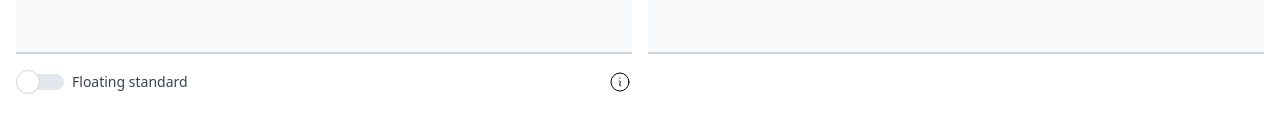
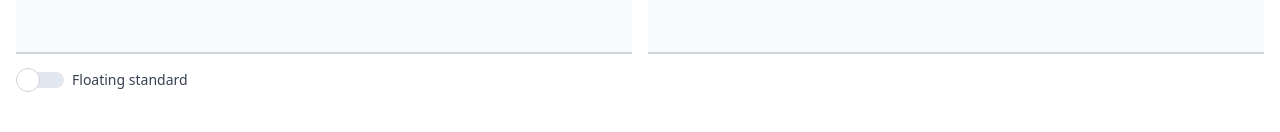
Before and after one commit to LLNet/vue-floating-form, a Vue app: page / in a window 1280 px wide. Shown: the part 474-606 px from the top of the page. Built offline with nearby package versions, Linux system fonts and the light colour scheme.

Commit message:
fix toggle default info function

```diff
--- a/package.json
+++ b/package.json
@@ -1,7 +1,7 @@
 {
   "name": "llnet-vue-floating-form",
   "private": false,
-  "version": "0.0.12",
+  "version": "0.0.13",
   "type": "module",
   "author": "LLNet",
   "files": [
--- a/src/App.vue
+++ b/src/App.vue
@@ -66,8 +66,7 @@ const {floatingStyles} = useFloating(reference, floating, {
     </Textarea>
     <Editor v-model="form.message" :layout="layout" />
     <Editor v-model="form.name" content-type="text" :layout="layout"/>
-    <Toggle v-model="form.name"         :info="info"
-            info-message="tester" />
+    <Toggle v-model="form.name" />
     <div v-if="reference" ref="floating" :style="floatingStyles">
       {{ referenceObject }}
     </div>
--- a/src/components/Toggle.vue
+++ b/src/components/Toggle.vue
@@ -53,7 +53,7 @@ const props = defineProps({
   },
   info: {
     type: Function,
-    default: () => null
+    default: null
   },
   infoMessage: {
     type: String,
```
